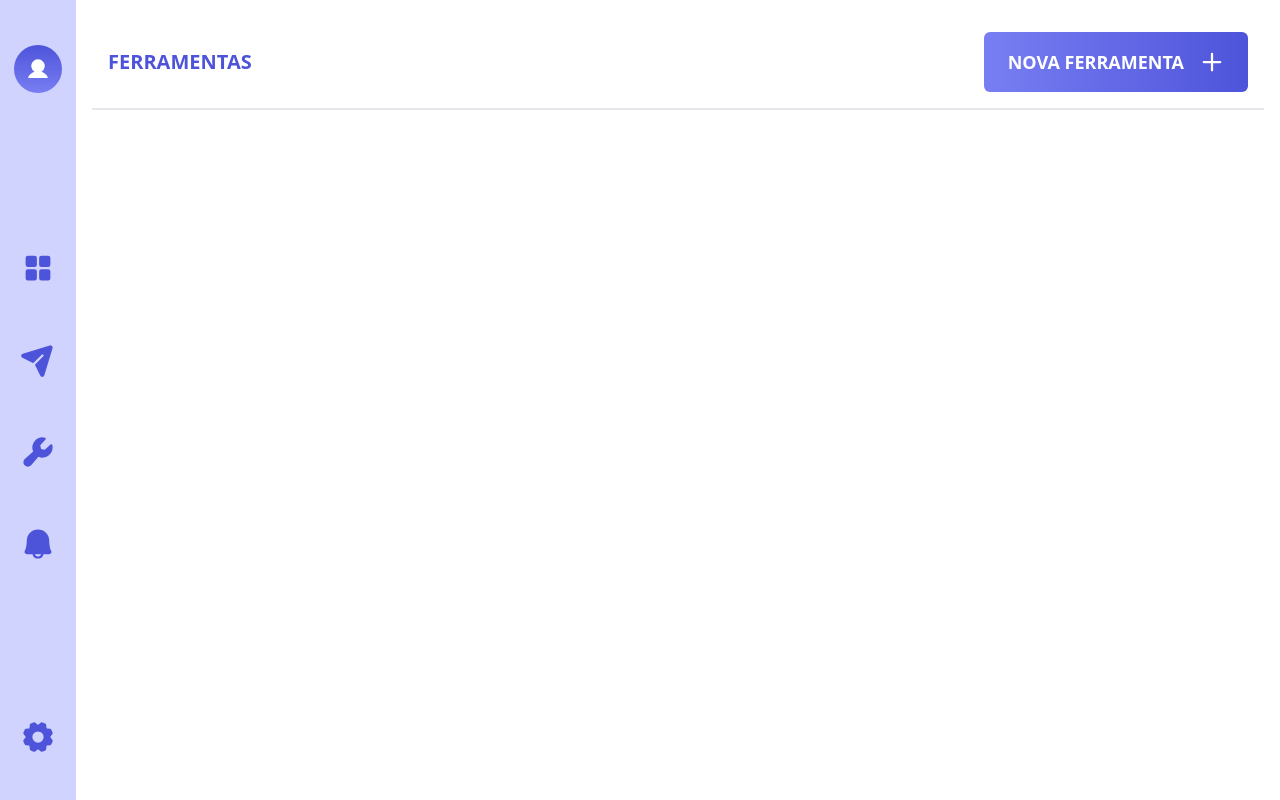
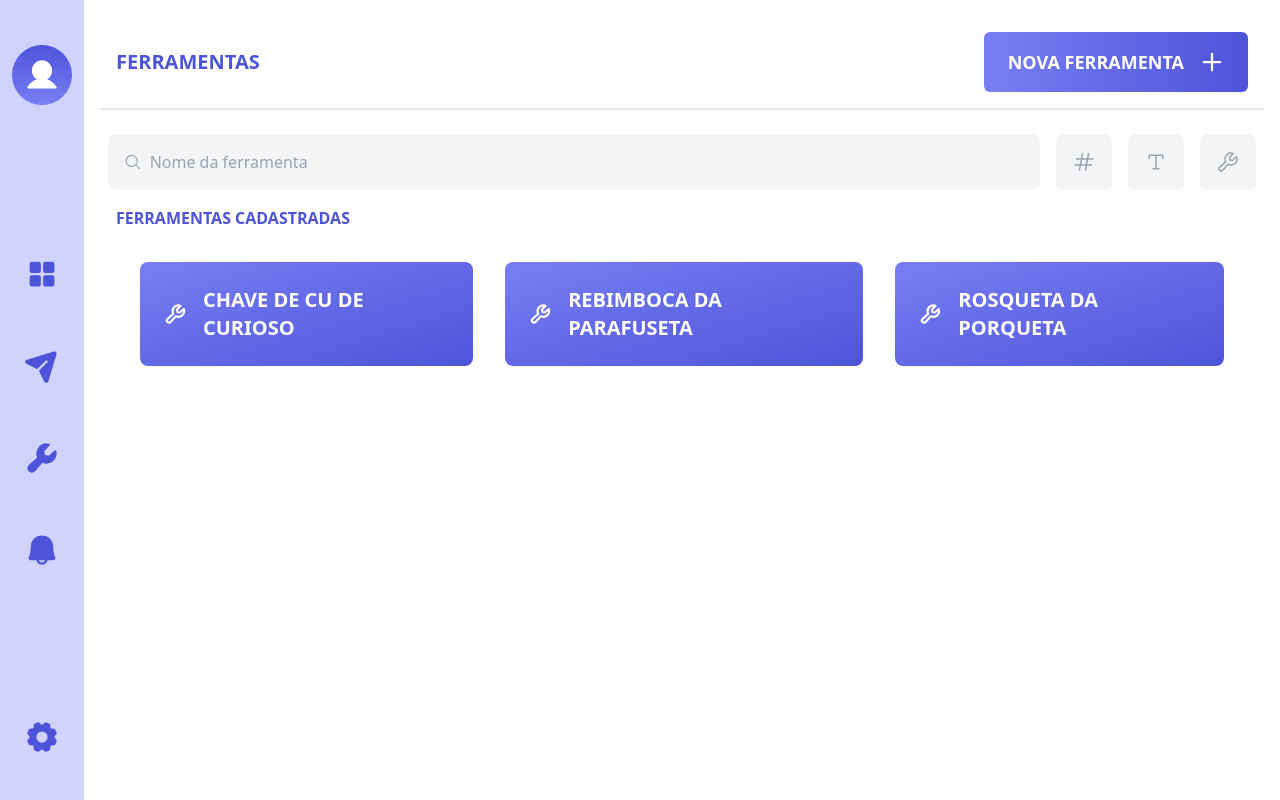
Before and after one commit to renan823/Aerotool-Front, a Next.js app: page /tools in a window 1280 px wide. Built offline with nearby package versions, Linux system fonts and the light colour scheme.

Commit message:
feat: tools page

```diff
--- a/src/components/Navbar.jsx
+++ b/src/components/Navbar.jsx
@@ -1,60 +1,35 @@
-import Link from 'next/link';
-import { User, Gear, PaperPlaneTilt, Wrench, Bell, SquaresFour } from '@phosphor-icons/react';
-import { useRouter } from 'next/router';
-
-const NavbarItem = (selected, route) => {
-    const {to, icon} = route;
-
-    if (selected) {
-        return (
-            <Link href={to} className='my-5 p-2 rounded-md bg-gradient-to-br from-accent to-primary'>
-                {icon}
-            </Link>
-        )
-    } else {
-        return (
-            <Link href={to} className='my-5 p-2 rounded-md'>
-                {icon}
-            </Link>
-        )
-    }
-}
+import Link from "next/link";
+import * as Icon from "@phosphor-icons/react"
 
 const Navbar = (props) => {
-
-    const routes = { "/requests": "PaperPlaneTilt", "/tools": "Wrench", "/events": "Bell", "/profile": "User", "/settings": "Gear", "/": "SquaresFour" };
-    const route = useRouter();
-    const routeName = route.pathname;
-    const routeNames = Object.keys(routes)
-
   return (
-        <div className='bg-primaryLight flex flex-col p-1 justify-around w-fit h-screen items-center'>
-            <div className='bg-primary bg-gradient-to-b from-primary to-accent rounded-full p-3'>
-                <Link href='/profile'>
-                    <User color='white' size={24} weight='fill' />
+    <div className="bg-primaryLight flex flex-col p-2 justify-around w-fit h-screen items-center">
+      <div className="bg-primary bg-gradient-to-b from-primary to-accent rounded-full p-3">
+        <Link href="/profile">
+          <Icon.User color="#FFF" size={36} weight="fill"/>
         </Link>
       </div>
-            <div className='flex flex-col justify-around p-2 my-10'>
-                <Link href='/dashboard' className='my-5 p-2 rounded-md'>
-                    <SquaresFour color='#4E54DA' size={36} weight='fill' />
+      <div className="flex flex-col justify-around p-2 my-10">
+        <Link href="/dashboard" className="my-5 p-2 rounded-md">
+          <Icon.SquaresFour color="#4E54DA" size={36} weight="fill" />
         </Link>
-                <Link href='/requests' className='my-5 p-2 rounded-md'>
-                    <PaperPlaneTilt color='#4E54DA' size={36} weight='fill' />
+        <Link href="/requests" className="my-5 p-2 rounded-md">
+          <Icon.PaperPlaneTilt color="#4E54DA" size={36} weight="fill" />
         </Link>
-                <Link href='/tools' className='my-5 p-2 rounded-md'>
-                    <Wrench color='#4E54DA' size={36} weight='fill' />
+        <Link href="/tools" className="my-5 p-2 rounded-md">
+          <Icon.Wrench color="#4E54DA" size={36} weight="fill" />
         </Link>
-                <Link href='events' className='my-5 p-2 rounded-md'>
-                    <Bell color='#4E54DA' size={36} weight='fill' />
+        <Link href="events" className="my-5 p-2 rounded-md">
+          <Icon.Bell color="#4E54DA" size={36} weight="fill" />
         </Link>
       </div>
       <div>
-                <Link href='/settings'>
-                    <Gear color='#4E54DA' size={36} weight='fill' />
+        <Link href="/settings">
+          <Icon.Gear color="#4E54DA" size={36} weight="fill" />
         </Link>
       </div>
     </div>
-    )
-}
+  );
+};
 
 export default Navbar;
--- a/src/components/RequestCard.jsx
+++ b/src/components/RequestCard.jsx
@@ -5,51 +5,52 @@ const situation = {
   BROKEN: 0,
   LOST: 1,
   BUSY: 2,
-    FREE: 3
-}
+  FREE: 3,
+};
 
 function handleIcon(status) {
-    switch(status) {
+  switch (status) {
     case situation.BROKEN:
       return (
         <div className="rounded-md w-full p-1 m-3 bg-gradient-to-r from-purple-300 to-purple-500 items-center">
-                    <LinkBreak size={24} color='white'/>
+          <LinkBreak size={24} color="white" />
         </div>
-            )
+      );
     case situation.LOST:
       return (
         <div className="rounded-md w-full p-1 m-3 bg-gradient-to-r from-dangerAccent to-danger items-center">
-                    <Check size={24} color='#4E54DA' weight='fill'/>
+          <Check size={24} color="#4E54DA" weight="fill" />
         </div>
-            )
+      );
     case situation.BUSY:
       return (
         <div className="rounded-md w-full p-1 m-3 bg-gradient-to-r from-warnAccent to-warn items-center justify-center">
-                    <Check size={24} color='#4E54DA'/>
+          <Check size={24} color="#4E54DA" />
         </div>
-            )
+      );
     default:
       return (
         <div className="rounded-md w-full p-1 m-3 bg-gradient-to-r from-successAccent to-success">
-                    <Check size={24} color='#4E54DA'/>
+          <Check size={24} color="#4E54DA" />
         </div>
-            )
+      );
   }
 }
 
 const RequestCard = (props) => {
-
   return (
-        <div className='bg-gradient-to-b from-accent to-primary rounded-md p-5 w-52'>
-            <h1 className="font-bold text-white text-center my-2">{ props.name }</h1>
-            <h5 className="font-bold text-white text-center my-3">{ props.description }</h5>
-            <h3 className="font-bold text-white text-center my-2">{ props.amount }x</h3>
+    <div className="bg-gradient-to-b from-accent to-primary rounded-md p-5 w-52">
+      <h1 className="font-bold text-white text-center my-2">{props.name}</h1>
+      <h5 className="font-bold text-white text-center my-3">
+        {props.description}
+      </h5>
+      <h3 className="font-bold text-white text-center my-2">{props.amount}x</h3>
       <div>
         <h3 className="font-bold text-white text-center">Status:</h3>
-                { handleIcon(props.situation) }
+        {handleIcon(props.situation)}
       </div>
     </div>
-    )
-}
+  );
+};
 
 export default RequestCard;
--- /dev/null
+++ b/src/components/Tools/ToolHeader.jsx
@@ -0,0 +1,39 @@
+import * as Icon from "@phosphor-icons/react";
+import { useState } from "react";
+
+const ToolFilter = ({ icons }) => {
+  const selectedStyle = "flex bg-gray-100 text-primary p-4 rounded-lg";
+  return icons.map((icon) => {
+    return <div className="flex bg-gray-100 p-4 rounded-lg">{icon}</div>;
+  });
+};
+
+const ToolHeader = () => {
+  const iconSize = 24;
+  const icons = [
+    <Icon.Hash color="#9ca3af" size={iconSize}/>,
+    <Icon.TextT color="#9ca3af" size={iconSize} />,
+    <Icon.Wrench color="#9ca3af" size={iconSize} />,
+  ];
+
+  return (
+    <nav className="flex w-full flex-col p-2 gap-y-2 py-6">
+      <div className="flex w-full flex-row justify-between items-center gap-x-4">
+        <div className="flex flex-row justify-center items-center p-2 px-4 bg-gray-100 rounded-lg w-full">
+          <Icon.MagnifyingGlass color="#9ca3af" className="text-lg" />
+          <input
+            type="text"
+            placeholder="Nome da ferramenta"
+            className="text-gray-600 outline-none border-none w-full p-2 text-md bg-gray-100"
+          />
+        </div>
+        <ToolFilter icons={icons} />
+      </div>
+      <h1 className="p-2 text-primary font-semibold text-md uppercase">
+        Ferramentas Cadastradas
+      </h1>
+    </nav>
+  );
+};
+
+export default ToolHeader;
--- /dev/null
+++ b/src/components/Tools/ToolList.jsx
@@ -0,0 +1,20 @@
+import * as Icon from "@phosphor-icons/react"
+
+const ToolListItem = ({ tool }) => {
+  return (
+    <div className="bg-gradient-to-br from-accent to-primary w-fit p-4 text-white rounded-lg mx-4">
+      <div className="flex flex-row p-2 justify-center items-center gap-x-4">
+        <Icon.Wrench color="#FFF" size={24} weight="bold"/>
+        <h1 className="text-xl font-semibold uppercase">{tool.name}</h1>
+      </div>
+    </div>
+  );
+};
+
+const ToolList = ({ tools }) => {
+  return tools.map((tool) => {
+    return <ToolListItem tool={tool} />;
+  });
+};
+
+export default ToolList;
--- a/src/pages/tools.jsx
+++ /dev/null
@@ -1,18 +0,0 @@
-import { Plus } from "@phosphor-icons/react";
-import Link from "next/link";
-
-const Tools = () => {
-    return (
-        <div className="flex w-full p-4">
-            <nav className="flex flex-row w-full h-fit border-b-2 border-gray-200 p-4 justify-between items-center">
-                <h2 className="uppercase text-xl font-semibold text-primary">Ferramentas</h2>
-                <Link href="/" className="flex flex-row rounded-md justify-center items-center gap-x-4 bg-gradient-to-r from-accent to-primary p-4 px-6 text-white">
-                    <span className="text-lg uppercase font-semibold">Nova Ferramenta</span>
-                    <Plus size={24} weight="bold" />
-                </Link>
-            </nav>
-        </div>
-    )
-}
-
-export default Tools;
--- /dev/null
+++ b/src/pages/tools/index.jsx
@@ -0,0 +1,47 @@
+import * as Icon from "@phosphor-icons/react";
+import Link from "next/link";
+import ToolList from "@/components/Tools/ToolList";
+import { useState } from "react";
+import ToolHeader from "@/components/Tools/ToolHeader";
+
+const Tools = () => {
+  const [tools, setTools] = useState([
+    {
+      name: "Chave de Cu de Curioso",
+    },
+    {
+      name: "Rebimboca da Parafuseta",
+    },
+    {
+      name: "Rosqueta da Porqueta",
+    },
+  ]);
+
+  return (
+    <div className="flex w-full p-4 flex-col">
+      <nav className="flex flex-row w-full h-fit border-b-2 border-gray-200 p-4 justify-between items-center">
+        <h2 className="uppercase text-xl font-semibold text-primary">
+          Ferramentas
+        </h2>
+        <Link
+          href="/"
+          className="flex flex-row rounded-md justify-center items-center gap-x-4 bg-gradient-to-r from-accent to-primary p-4 px-6 text-white"
+        >
+          <span className="text-lg uppercase font-semibold">
+            Nova Ferramenta
+          </span>
+          <Icon.Plus size={24} weight="bold" />
+        </Link>
+      </nav>
+
+      <div>
+        <ToolHeader />
+        <div className="flex px-4 mx-2">
+          <ToolList tools={tools} />
+        </div>
+      </div>
+    </div>
+  );
+};
+
+export default Tools;
--- /dev/null
+++ b/src/pages/tools/save.jsx
@@ -0,0 +1,9 @@
+import React from 'react'
+
+const CreateTool = () => {
+  return (
+    <div>CreateTool</div>
+  )
+}
+
+export default CreateTool
```
Lines whose indentation alone changed are shown as unchanged.
